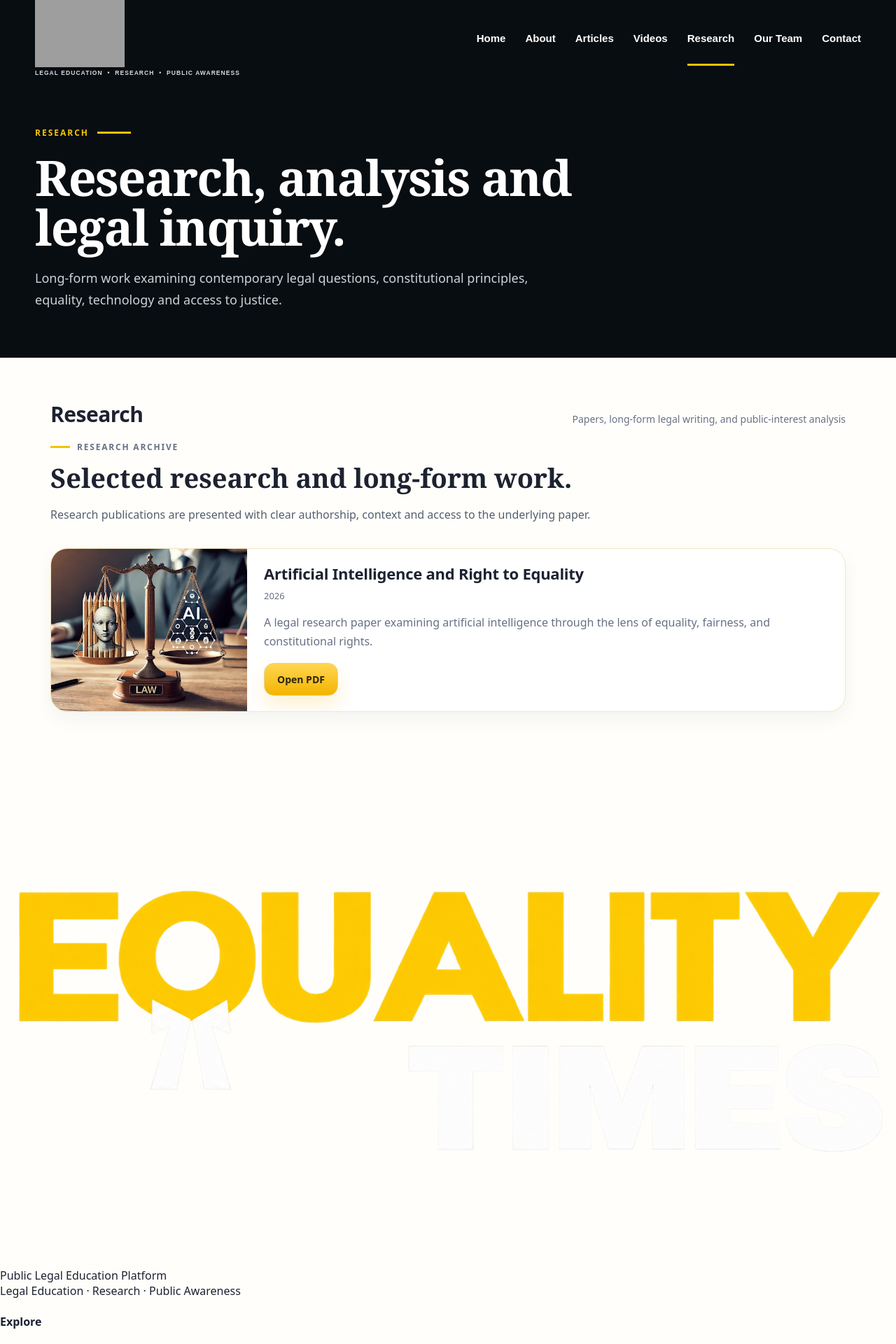
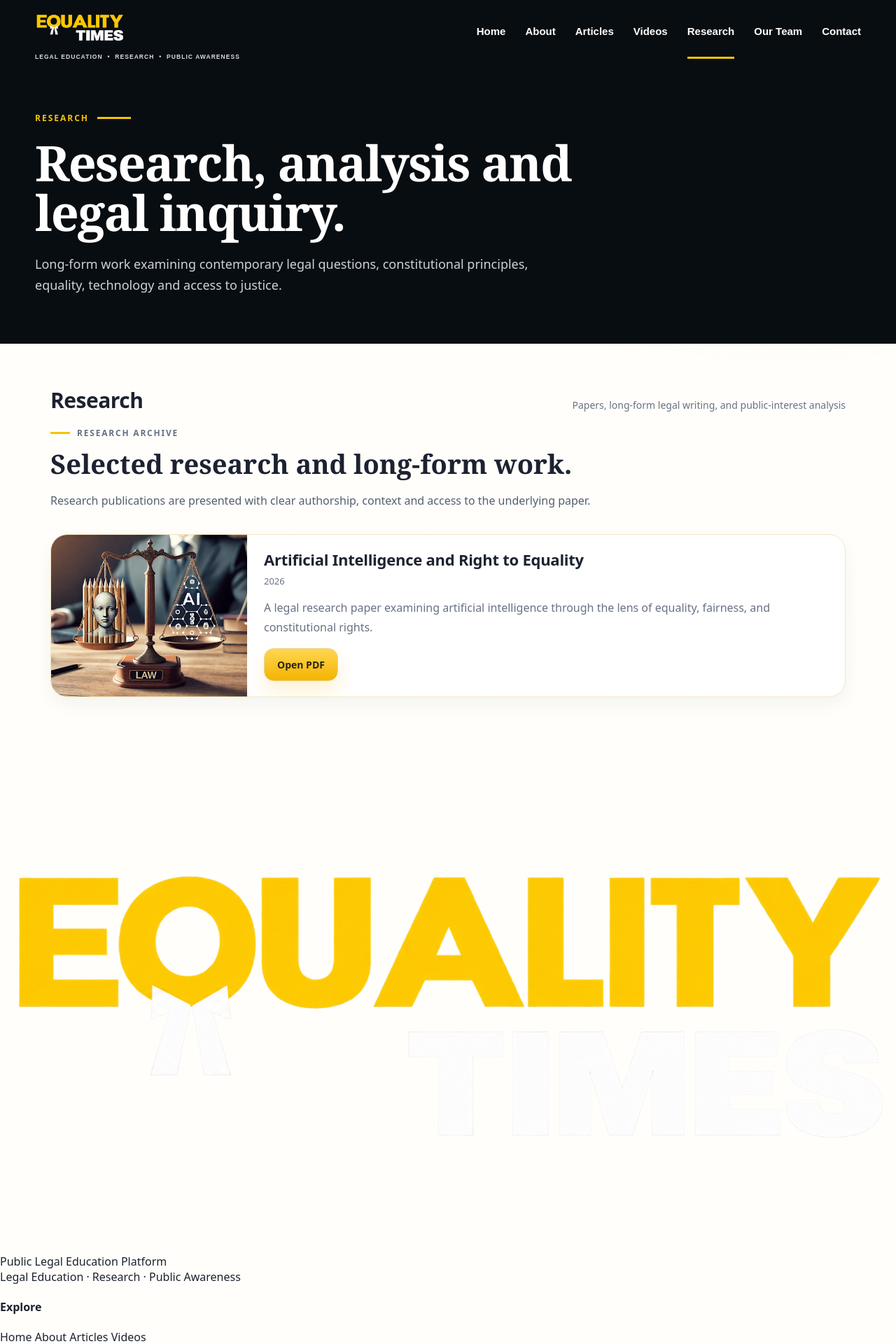
Before and after one commit to equalitytimes/equalitytimes-test, a Jekyll site: the page research.html, which Jekyll copies as it is, in a window 1280 px wide. Shown: the top 1920 px of the page at 70% size. Built offline with Jekyll 4.4.1, drawn with Linux system fonts in a browser that asks for light colours.

Commit message:
Fix logo and home link on static pages

```diff
--- a/research.html
+++ b/research.html
@@ -24,7 +24,7 @@
 
 <header class="site-header">
   <div class="site-header-inner">
-    <a class="site-brand" href="{{ '/' | relative_url }}" aria-label="Equality Times home"><img src="{{ '/assets/logo-new.png' | relative_url }}" alt="Equality Times"><span class="site-brand-tagline">LEGAL EDUCATION&nbsp;&nbsp;•&nbsp;&nbsp;RESEARCH&nbsp;&nbsp;•&nbsp;&nbsp;PUBLIC AWARENESS</span></a>
+    <a class="site-brand" href="/equalitytimes-test/" aria-label="Equality Times home"><img src="/equalitytimes-test/assets/logo-new.png" alt="Equality Times"><span class="site-brand-tagline">LEGAL EDUCATION&nbsp;&nbsp;•&nbsp;&nbsp;RESEARCH&nbsp;&nbsp;•&nbsp;&nbsp;PUBLIC AWARENESS</span></a>
     <nav class="site-nav" aria-label="Main navigation">
       <a href="/equalitytimes-test/">Home</a>
       <a href="/equalitytimes-test/about.html">About</a>
```
